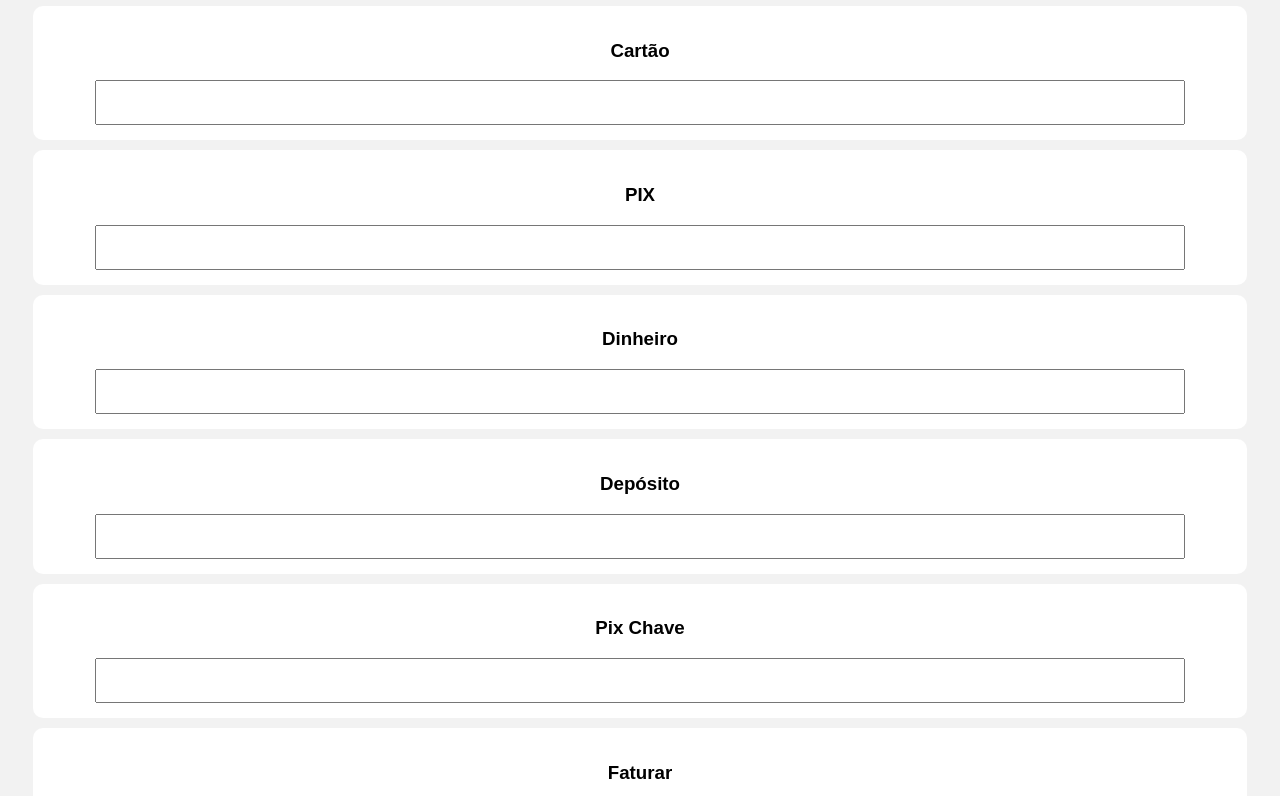
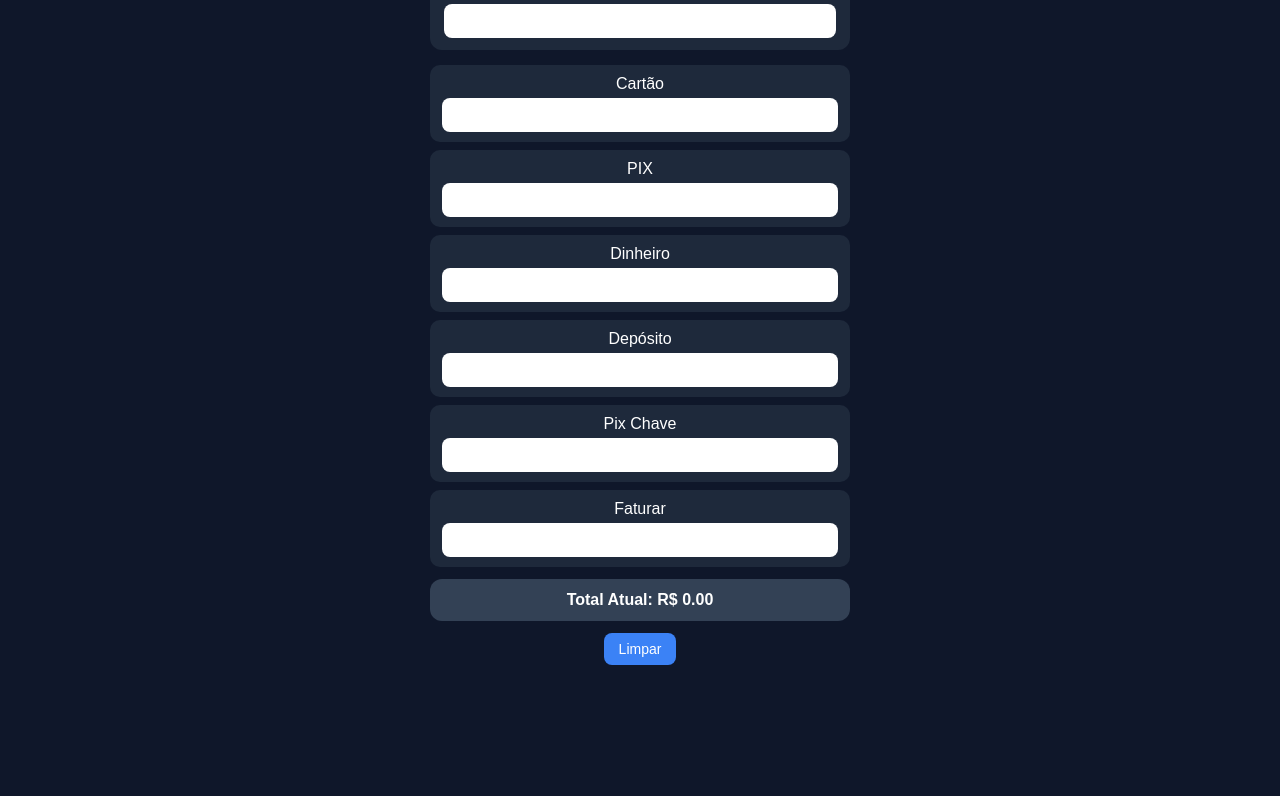
Before and after one commit to eduardovitor25-design/caixa, a plain HTML site: page index.html in a window 1280 px wide. Shown: the part 97-893 px from the top of the page. After the commit the page ends 800 px from the top, so only its background shows below. Drawn offline with Linux system fonts and the light colour scheme.

Commit message:
Update index.html for improved layout and functionality

```diff
--- a/index.html
+++ b/index.html
@@ -1,57 +1,160 @@
 <!DOCTYPE html>
-<html>
+<html lang="pt-br">
 <head>
+<meta charset="UTF-8">
 <meta name="viewport" content="width=device-width, initial-scale=1.0">
-<title>Fechamento</title>
+<title>Relatório de Caixa</title>
+
 <style>
-body{font-family:Arial;background:#f2f2f2;padding:15px;text-align:center;}
-.box{background:white;padding:15px;margin:10px;border-radius:10px;}
-input{width:90%;padding:10px;font-size:18px;text-align:center;}
-.total{background:#27ae60;color:white;font-size:22px;font-weight:bold;}
-button{padding:10px 20px;font-size:16px;background:#e74c3c;color:white;border:none;border-radius:8px;}
+body{
+    margin:0;
+    font-family: Arial, sans-serif;
+    background:#0f172a;
+    color:white;
+    text-align:center;
+}
+
+.container{
+    max-width:420px;
+    margin:auto;
+    padding:15px;
+}
+
+h1{
+    font-size:20px;
+    margin-bottom:15px;
+}
+
+.meta{
+    background:#1e293b;
+    padding:12px;
+    border-radius:12px;
+    margin-bottom:15px;
+}
+
+.box{
+    background:#1e293b;
+    padding:10px;
+    margin:8px 0;
+    border-radius:10px;
+}
+
+input{
+    width:95%;
+    padding:8px;
+    font-size:16px;
+    text-align:center;
+    border:none;
+    border-radius:8px;
+    margin-top:5px;
+}
+
+.total{
+    background:#334155;
+    padding:12px;
+    border-radius:12px;
+    margin-top:12px;
+    font-weight:bold;
+}
+
+.status-ok{
+    background:#16a34a;
+    padding:10px;
+    border-radius:10px;
+    margin-top:10px;
+}
+
+.status-erro{
+    background:#dc2626;
+    padding:10px;
+    border-radius:10px;
+    margin-top:10px;
+}
+
+button{
+    margin-top:12px;
+    padding:8px 15px;
+    border:none;
+    border-radius:8px;
+    background:#3b82f6;
+    color:white;
+    font-size:14px;
+}
 </style>
 </head>
+
 <body>
 
-<h1>Fechamento de Caixa</h1>
+<div class="container">
 
-<div class="box"><h3>Cartão</h3>
-<input type="number" id="c" oninput="s()"></div>
+<h1>Relatório de Venda</h1>
 
-<div class="box"><h3>PIX</h3>
-<input type="number" id="p" oninput="s()"></div>
-
-<div class="box"><h3>Dinheiro</h3>
-<input type="number" id="d" oninput="s()"></div>
-
-<div class="box"><h3>Depósito</h3>
-<input type="number" id="dep" oninput="s()"></div>
-
-<div class="box"><h3>Pix Chave</h3>
-<input type="number" id="pc" oninput="s()"></div>
-
-<div class="box"><h3>Faturar</h3>
-<input type="number" id="f" oninput="s()"></div>
-
-<div class="box total">
-Total: R$ <span id="r">0.00</span>
+<div class="meta">
+    <strong>Total esperado (Meta)</strong>
+    <input type="number" id="meta" oninput="calcular()">
 </div>
 
-<button onclick="l()">Limpar</button>
+<div class="box">Cartão
+<input type="number" id="c" oninput="calcular()"></div>
+
+<div class="box">PIX
+<input type="number" id="p" oninput="calcular()"></div>
+
+<div class="box">Dinheiro
+<input type="number" id="d" oninput="calcular()"></div>
+
+<div class="box">Depósito
+<input type="number" id="dep" oninput="calcular()"></div>
+
+<div class="box">Pix Chave
+<input type="number" id="pc" oninput="calcular()"></div>
+
+<div class="box">Faturar
+<input type="number" id="f" oninput="calcular()"></div>
+
+<div class="total">
+Total Atual: R$ <span id="total">0.00</span>
+</div>
+
+<div id="status"></div>
+
+<button onclick="limpar()">Limpar</button>
+
+</div>
 
 <script>
-function s(){
+function calcular(){
+let meta=parseFloat(document.getElementById("meta").value)||0;
 let c=parseFloat(document.getElementById("c").value)||0;
 let p=parseFloat(document.getElementById("p").value)||0;
 let d=parseFloat(document.getElementById("d").value)||0;
 let dep=parseFloat(document.getElementById("dep").value)||0;
 let pc=parseFloat(document.getElementById("pc").value)||0;
 let f=parseFloat(document.getElementById("f").value)||0;
-document.getElementById("r").innerText=(c+p+d+dep+pc+f).toFixed(2);
+
+let total=c+p+d+dep+pc+f;
+
+document.getElementById("total").innerText=total.toFixed(2);
+
+let statusDiv=document.getElementById("status");
+
+if(meta===0){
+    statusDiv.innerHTML="";
+    return;
 }
-function l(){
+
+if(total===meta){
+    statusDiv.innerHTML="<div class='status-ok'>✅ Tudo certo 👍 Aura + Ego</div>";
+}else{
+    let diferenca=(meta-total).toFixed(2);
+    statusDiv.innerHTML="<div class='status-erro'>❌ Falta R$ "+diferenca+" 👎 olha direito aí</div>";
+}
+}
+
+function limpar(){
 document.querySelectorAll("input").forEach(i=>i.value="");
-document.getElementById("r").innerText="0.00";
+document.getElementById("total").innerText="0.00";
+document.getElementById("status").innerHTML="";
 }
 </script>
 
```
